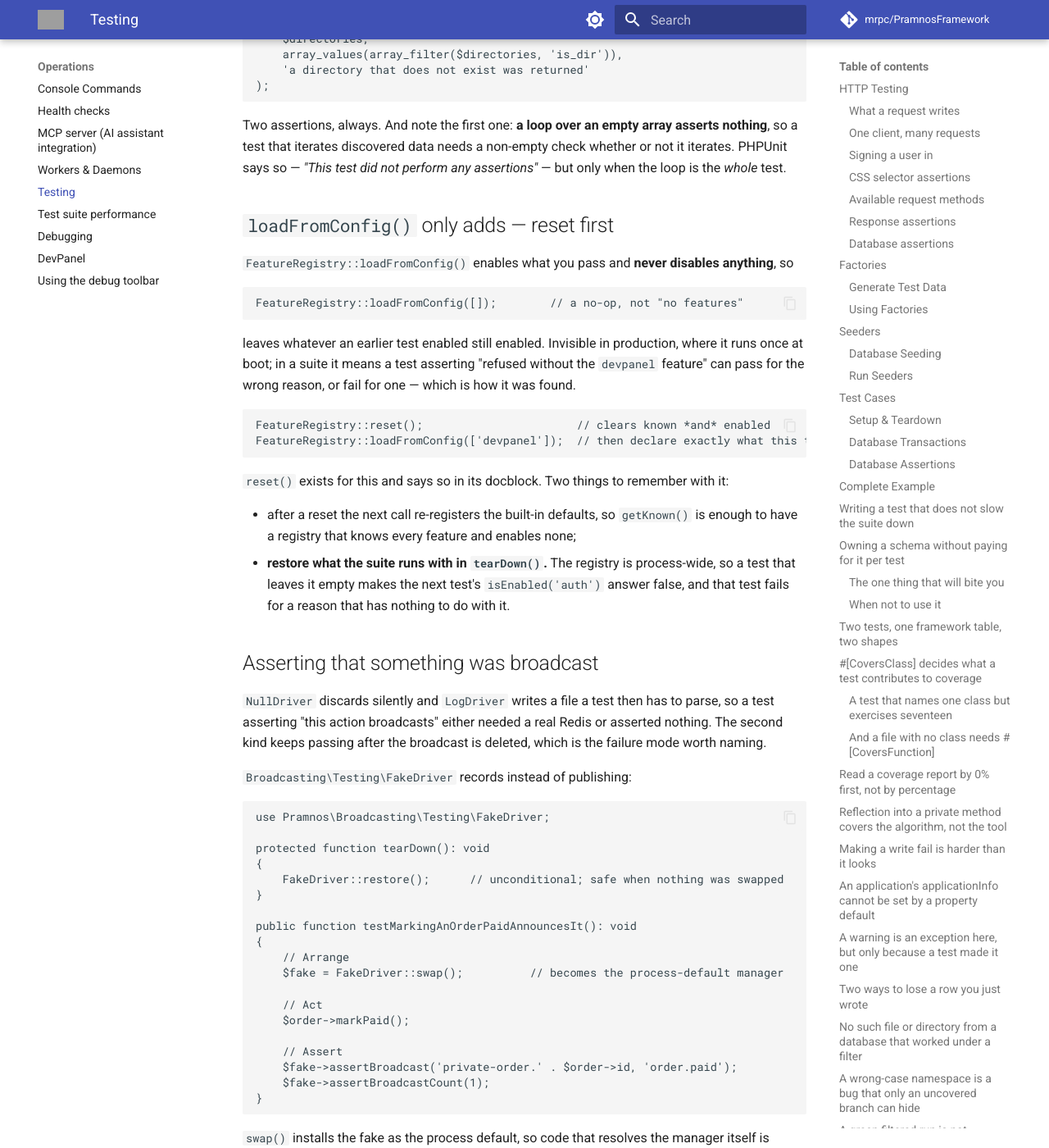
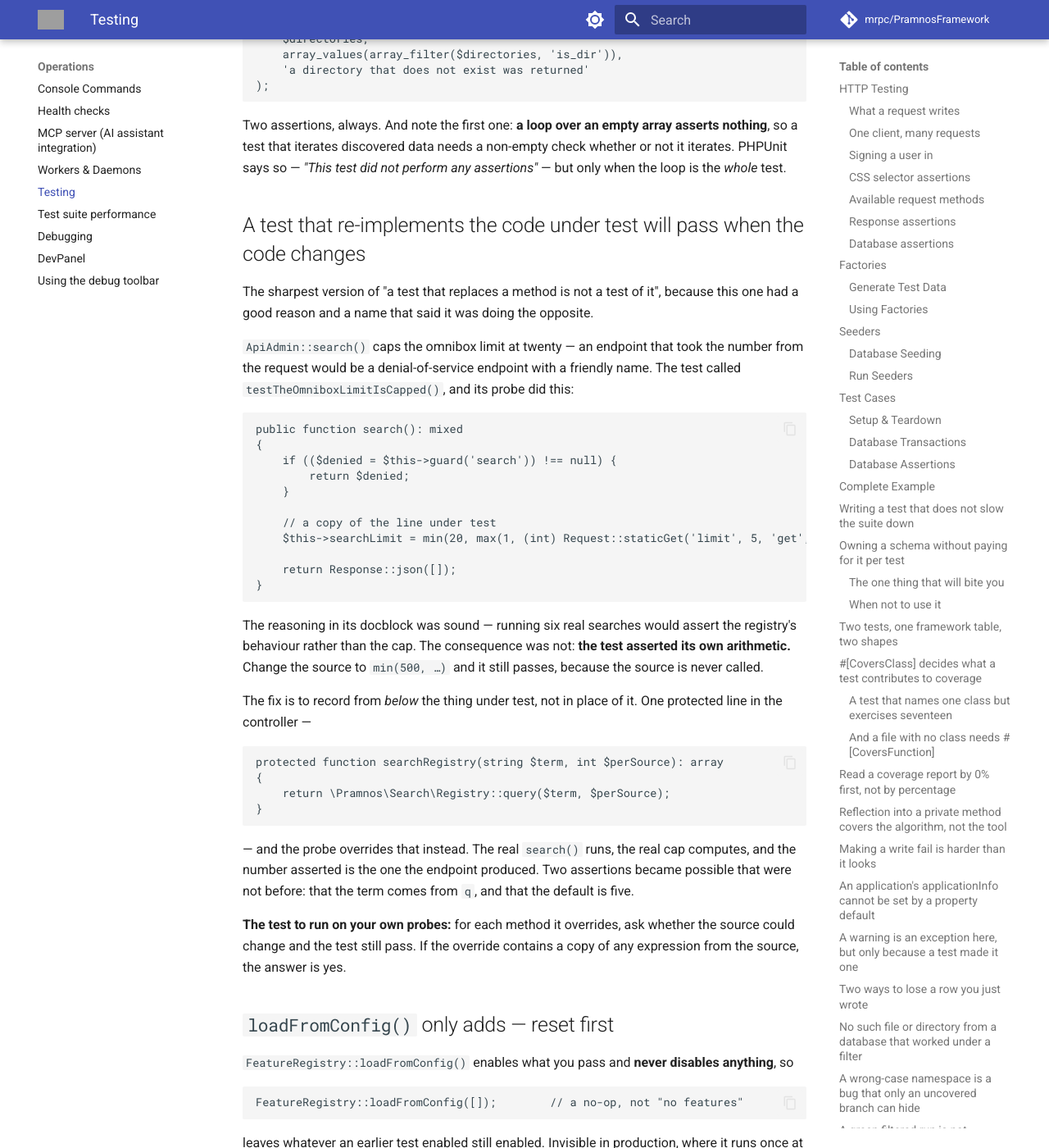
Before and after one commit to mrpc/PramnosFramework, an MkDocs documentation site: the page built from docs/Pramnos_Testing_Guide.md, in a window 1280 px wide and 1400 px high, scrolled down 21350 px. Shown: the whole window at 82% size. Built offline with MkDocs 1.6.1 and Material for MkDocs 9.7.7, drawn with Linux system fonts in a browser that asks for light colours; comment, search, counter and statistics services are not loaded; grey boxes are pictures that could not be loaded.

Commit message:
test(api): the omnibox cap test would have passed on an uncapped omnibox
Sixth instance of the pattern and the sharpest, because this one had a good
reason and a name claiming the opposite.

`ApiAdmin::search()` caps the per-source limit at twenty — an endpoint taking the
number from the request would be a denial-of-service endpoint with a friendly
name. `testTheOmniboxLimitIsCapped()` overrode `search()` and re-implemented
`min(20, max(1, …))` inside the test, its docblock explaining, reasonably, that
six real searches would assert the registry rather than the cap.

The reasoning was sound and the consequence was not: the test asserted its own
arithmetic. Change the source to `min(500, …)` and it passes, because the source
is never called. The endpoint's eight statements sat on the never-run list while
a test named after them was green.

Fixed by recording below the thing under test rather than in place of it: one
protected line, `searchRegistry()`, which the probe overrides instead. The real
`search()` runs, the real cap computes, and the asserted number is the one the
endpoint produced. Two assertions became possible — the term comes from `q`, and
the default is five. The first matters: a `search()` reading the wrong parameter
answers empty for every query, which looks like an omnibox over an empty
database.

The guide gets the check for any probe: for each method it overrides, ask whether
the source could change and the test still pass. If the override copies an
expression from the source, it can.

94.77%, 145 from the target. Suite 2:43 and 2:48; count 14,923 → 14,927.

````diff
--- a/docs/Pramnos_Testing_Guide.md
+++ b/docs/Pramnos_Testing_Guide.md
@@ -948,6 +948,51 @@ Two assertions, always. And note the first one: **a loop over an empty array ass
 test that iterates discovered data needs a non-empty check whether or not it iterates. PHPUnit says
 so — *"This test did not perform any assertions"* — but only when the loop is the *whole* test.
 
+## A test that re-implements the code under test will pass when the code changes
+
+The sharpest version of "a test that replaces a method is not a test of it", because this one had a
+good reason and a name that said it was doing the opposite.
+
+`ApiAdmin::search()` caps the omnibox limit at twenty — an endpoint that took the number from the
+request would be a denial-of-service endpoint with a friendly name. The test called
+`testTheOmniboxLimitIsCapped()`, and its probe did this:
+
+```php
+public function search(): mixed
+{
+    if (($denied = $this->guard('search')) !== null) {
+        return $denied;
+    }
+
+    // a copy of the line under test
+    $this->searchLimit = min(20, max(1, (int) Request::staticGet('limit', 5, 'get', 'int')));
+
+    return Response::json([]);
+}
+```
+
+The reasoning in its docblock was sound — running six real searches would assert the registry's
+behaviour rather than the cap. The consequence was not: **the test asserted its own arithmetic.**
+Change the source to `min(500, …)` and it still passes, because the source is never called.
+
+The fix is to record from *below* the thing under test, not in place of it. One protected line in
+the controller —
+
+```php
+protected function searchRegistry(string $term, int $perSource): array
+{
+    return \Pramnos\Search\Registry::query($term, $perSource);
+}
+```
+
+— and the probe overrides that instead. The real `search()` runs, the real cap computes, and the
+number asserted is the one the endpoint produced. Two assertions became possible that were not
+before: that the term comes from `q`, and that the default is five.
+
+**The test to run on your own probes:** for each method it overrides, ask whether the source could
+change and the test still pass. If the override contains a copy of any expression from the source,
+the answer is yes.
+
 ## `loadFromConfig()` only adds — reset first
 
 `FeatureRegistry::loadFromConfig()` enables what you pass and **never disables anything**, so
````
Also changed, not shown: 2 other files.
